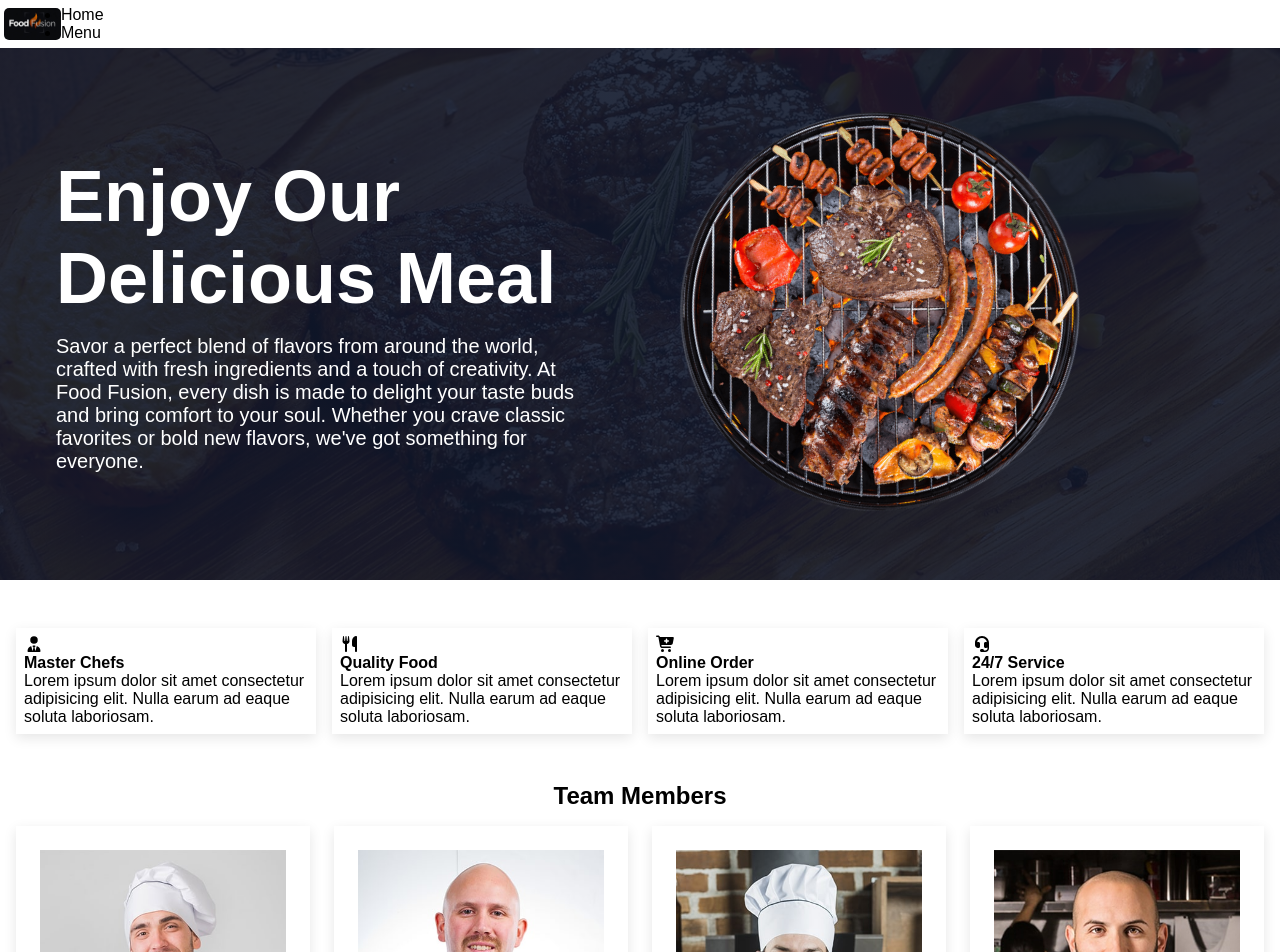
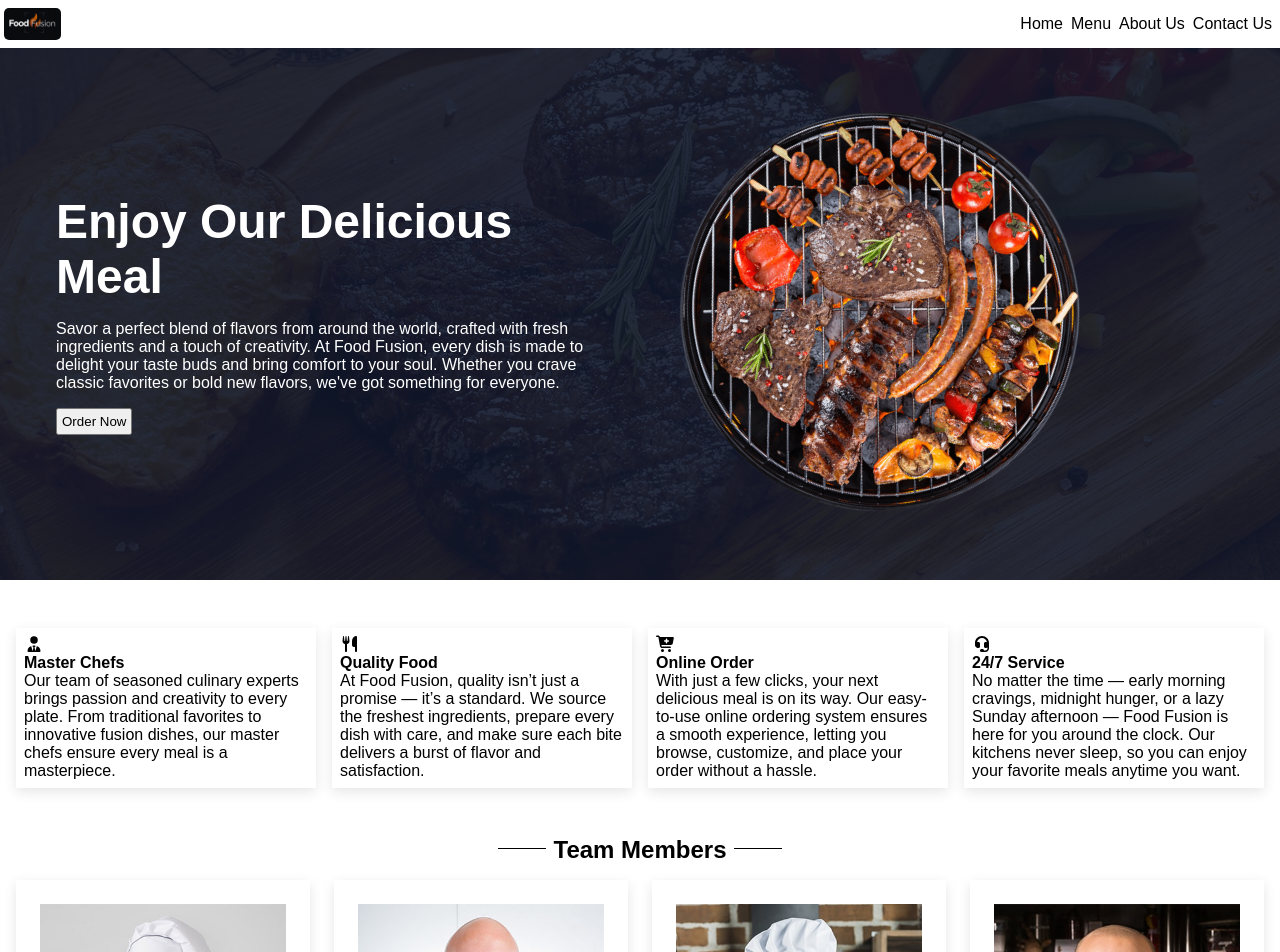
Before and after one commit to Waseemsvm/tutedude-react-ass8-food-fusion-app, a React (Vite) app: page / in a window 1280 px wide. Shown: the top 952 px of the page. Built offline with nearby package versions, Linux system fonts and the light colour scheme.

Commit message:
udpated homepage

```diff
--- a/src/components/Header.jsx
+++ b/src/components/Header.jsx
@@ -7,9 +7,11 @@ export default function Header() {
         <img src={logo} alt="" />
       </div>
       <div>
-        <ul>
+        <ul className={HeaderStyles["nav-items"]}>
           <li>Home</li>
           <li>Menu</li>
+          <li>About Us</li>
+          <li>Contact Us</li>
         </ul>
       </div>
     </nav>
--- a/src/components/Main.jsx
+++ b/src/components/Main.jsx
@@ -35,6 +35,7 @@ export default function Main() {
                 comfort to your soul. Whether you crave classic favorites or
                 bold new flavors, we've got something for everyone.
               </p>
+              <button>Order Now</button>
             </div>
             <div className={`${MainStyles["col-2"]} ${MainStyles["col"]}`}>
               <img src={heroImg} alt="hero-img" />
@@ -49,8 +50,9 @@ export default function Main() {
           </div>
           <h4>Master Chefs</h4>
           <div>
-            Lorem ipsum dolor sit amet consectetur adipisicing elit. Nulla earum
-            ad eaque soluta laboriosam.
+            Our team of seasoned culinary experts brings passion and creativity
+            to every plate. From traditional favorites to innovative fusion
+            dishes, our master chefs ensure every meal is a masterpiece.
           </div>
         </div>
         <div className={MainStyles["feature-card"]}>
@@ -59,9 +61,9 @@ export default function Main() {
           </div>
           <h4>Quality Food</h4>
           <div>
-            {" "}
-            Lorem ipsum dolor sit amet consectetur adipisicing elit. Nulla earum
-            ad eaque soluta laboriosam.
+            At Food Fusion, quality isn’t just a promise — it’s a standard. We
+            source the freshest ingredients, prepare every dish with care, and
+            make sure each bite delivers a burst of flavor and satisfaction.
           </div>
         </div>
         <div className={MainStyles["feature-card"]}>
@@ -70,8 +72,10 @@ export default function Main() {
           </div>
           <h4>Online Order</h4>
           <div>
-            Lorem ipsum dolor sit amet consectetur adipisicing elit. Nulla earum
-            ad eaque soluta laboriosam.
+            With just a few clicks, your next delicious meal is on its way. Our
+            easy-to-use online ordering system ensures a smooth experience,
+            letting you browse, customize, and place your order without a
+            hassle.
           </div>
         </div>
         <div className={MainStyles["feature-card"]}>
@@ -80,15 +84,16 @@ export default function Main() {
           </div>
           <h4>24/7 Service</h4>
           <div>
-            {" "}
-            Lorem ipsum dolor sit amet consectetur adipisicing elit. Nulla earum
-            ad eaque soluta laboriosam.
+            No matter the time — early morning cravings, midnight hunger, or a
+            lazy Sunday afternoon — Food Fusion is here for you around the
+            clock. Our kitchens never sleep, so you can enjoy your favorite
+            meals anytime you want.
           </div>
         </div>
       </div>
       <div className={MainStyles["team"]}>
         <h2 className={MainStyles["team-header"]}>Team Members</h2>
-        <div className={MainStyles['team-cont']}>
+        <div className={MainStyles["team-cont"]}>
           <TeamCard
             img={chef1}
             name={"Chef Arjun Kapoor"}
--- a/src/styles/Footer.module.css
+++ b/src/styles/Footer.module.css
@@ -6,6 +6,8 @@
 .main-cont {
   display: grid;
   grid-template-columns: repeat(3, 1fr);
+  background-color: black;
+  color: white;
 }
 
 .col {
@@ -27,7 +29,7 @@
 
 .col-cont a {
   text-decoration: none;
-  color: black;
+  color: white;
 }
 
 .col input {
@@ -35,7 +37,7 @@
 }
 
 .copy{
-    border-top: 1px solid black;
+    border-top: 1px solid white;
     font-size: 0.5rem;
     margin: 0.5rem;
     padding-top: 0.5rem;
--- a/src/styles/Header.module.css
+++ b/src/styles/Header.module.css
@@ -2,6 +2,7 @@
   height: 3rem;
   display: flex;
   align-items: center;
+  justify-content: space-between;
 }
 
 .logo {
@@ -13,3 +14,14 @@
   height: 2rem;
   border-radius: 5px;
 }
+
+
+.nav-items{
+  display: flex;
+
+}
+
+.nav-items li{
+  list-style-type: none;
+  margin-right: 0.5rem;
+}
--- a/src/styles/Main.module.css
+++ b/src/styles/Main.module.css
@@ -27,6 +27,11 @@
   padding: 1rem 2.5rem;
 }
 
+.row > .col > button{
+  margin-top: 1rem;
+  padding: 0.25rem;
+}
+
 .row > .col > p,
 .row > .col > h1 {
   color: white;
@@ -34,12 +39,12 @@
 }
 
 .row > .col-1 > h1 {
-  font-size: 4.5rem;
+  font-size: 3rem;
   margin-bottom: 1rem;
 }
 
 .row > .col-1 > p {
-  font-size: 1.25rem;
+  font-size: 1.0rem;
 }
 
 .row > .col-2 > img {
@@ -149,6 +154,27 @@
   position: relative;
 }
 
+.team-header::before{
+  position: absolute;
+  content: "";
+  width: 3rem;
+  height: 1px;
+  background-color: black;
+  top: 0.75rem;
+  margin-left: -3.5rem;
+  display: inline-block;
+}
+
+.team-header::after{
+  position: absolute;
+  content: "";
+  width: 3rem;
+  height: 1px;
+  background-color: black;
+  top: 0.75rem;
+  margin-left: 0.5rem;
+}
+
 .team-cont {
   display: grid;
   grid-template-columns: repeat(4, 1fr);
```
